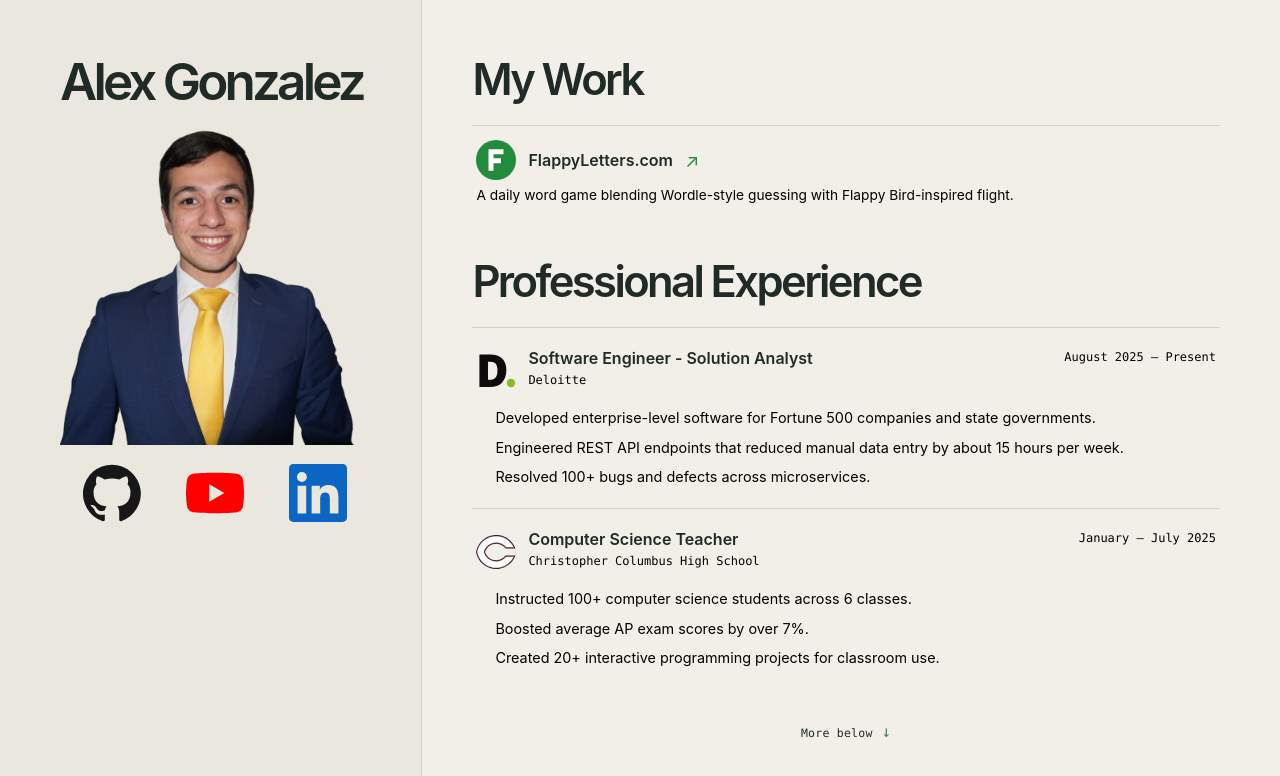
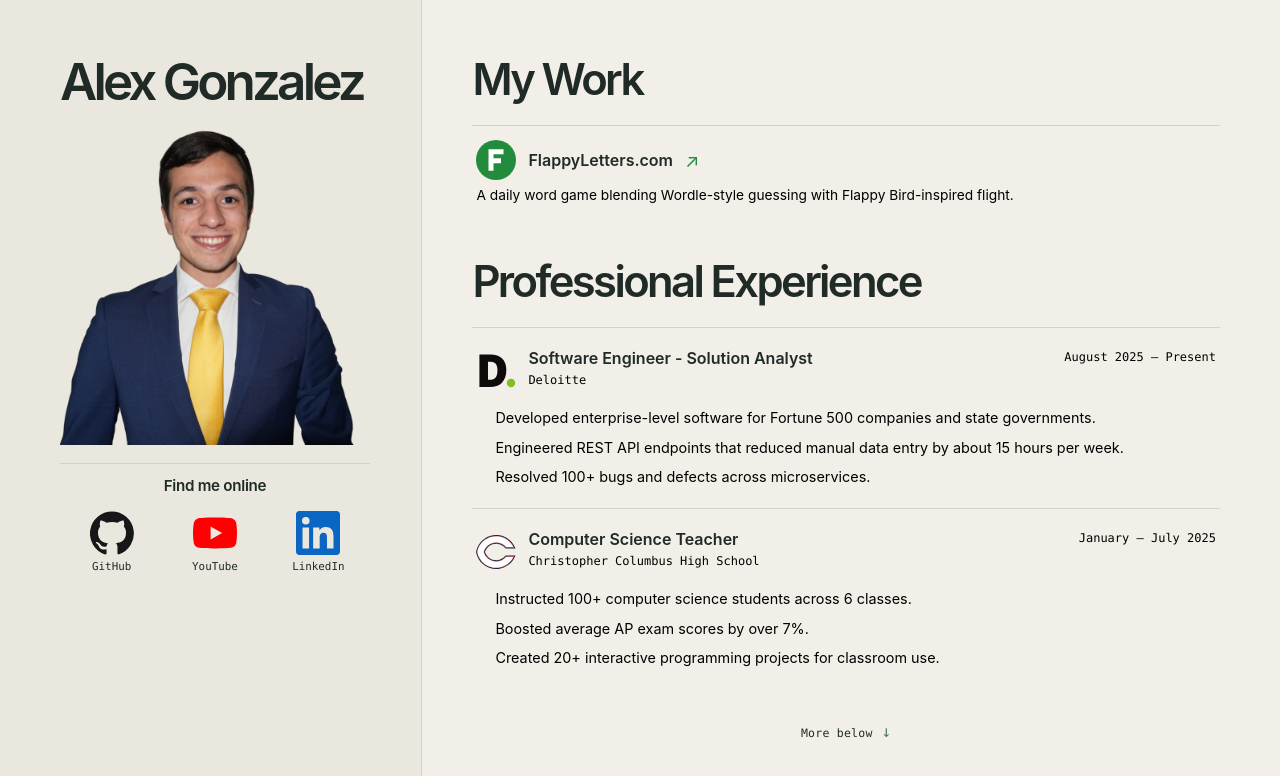
Before and after one commit to alex-305/alexgonz-dev, a React (Vite) app: page / in a window 1280 px wide. Shown: the top 776 px of the page. Built offline with nearby package versions, Linux system fonts and the light colour scheme.

Commit message:
Added header and labels for social links

```diff
--- a/src/components/Profile.tsx
+++ b/src/components/Profile.tsx
@@ -11,14 +11,18 @@ export default function Profile() {
         />
       </div>
       <nav className="profile-socials" aria-label="Social links">
-        <a className="social-icon" href="https://github.com/alex-305" aria-label="GitHub" target="_blank" rel="noopener noreferrer">
+        <p className="profile-socials-heading">Find me online</p>
+        <a className="social-icon" href="https://github.com/alex-305" target="_blank" rel="noopener noreferrer">
           <img src="/icons/github.svg" alt="" width="58" height="58" />
+          <span>GitHub</span>
         </a>
-        <a className="social-icon" href="https://www.youtube.com/@slaxonpc" aria-label="YouTube" target="_blank" rel="noopener noreferrer">
+        <a className="social-icon" href="https://www.youtube.com/@slaxonpc" target="_blank" rel="noopener noreferrer">
           <img src="/icons/youtube.svg" alt="" width="58" height="58" />
+          <span>YouTube</span>
         </a>
-        <a className="social-icon" href="https://www.linkedin.com/in/alexgonzalez305/" aria-label="LinkedIn" target="_blank" rel="noopener noreferrer">
+        <a className="social-icon" href="https://www.linkedin.com/in/alexgonzalez305/" target="_blank" rel="noopener noreferrer">
           <img src="/icons/linkedin.svg" alt="" width="58" height="58" />
+          <span>LinkedIn</span>
         </a>
       </nav>
     </aside>
--- a/src/index.css
+++ b/src/index.css
@@ -117,17 +117,35 @@ h1 {
 .profile-socials {
   display: grid;
   grid-template-columns: repeat(3, minmax(0, 1fr));
-  align-items: center;
+  align-items: start;
   width: 100%;
-  margin-top: 12px;
+  margin-top: 18px;
+  padding-top: 12px;
+  border-top: 1px solid var(--line);
+}
+
+.profile-socials-heading {
+  grid-column: 1 / -1;
+  margin: 0 0 8px;
+  color: var(--ink);
+  font-size: 0.95rem;
+  font-weight: 600;
+  letter-spacing: -0.02em;
+  text-align: center;
 }
 
 .profile-socials a {
   display: flex;
+  flex-direction: column;
   width: 100%;
-  height: 72px;
+  min-height: 78px;
   align-items: center;
   justify-content: center;
+  gap: 5px;
+  color: inherit;
+  font-family: var(--mono);
+  font-size: 0.68rem;
+  text-decoration: none;
   transition:
     opacity 0.18s ease,
     transform 0.18s ease;
@@ -140,8 +158,8 @@ h1 {
 
 .profile-socials img {
   display: block;
-  width: clamp(44px, 5vw, 58px);
-  height: clamp(44px, 5vw, 58px);
+  width: clamp(36px, 4vw, 44px);
+  height: clamp(36px, 4vw, 44px);
 }
 
 .work-column {
```
